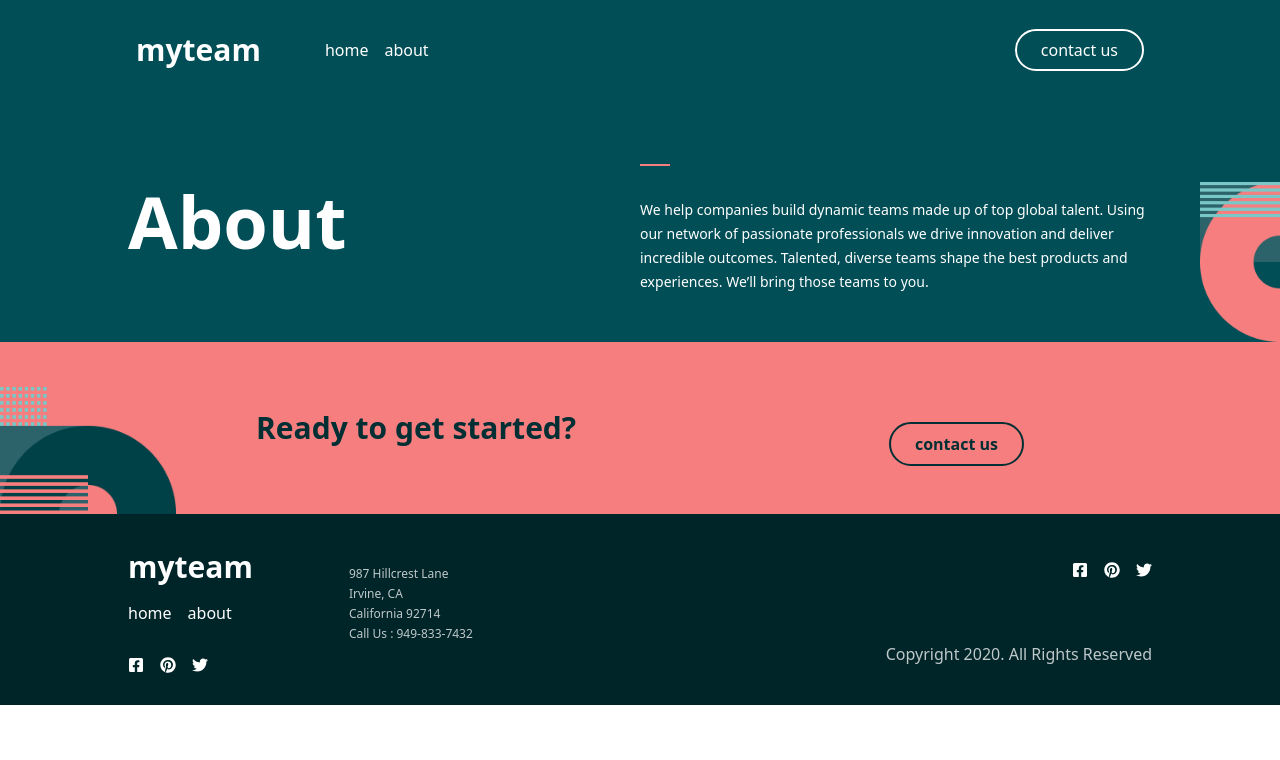
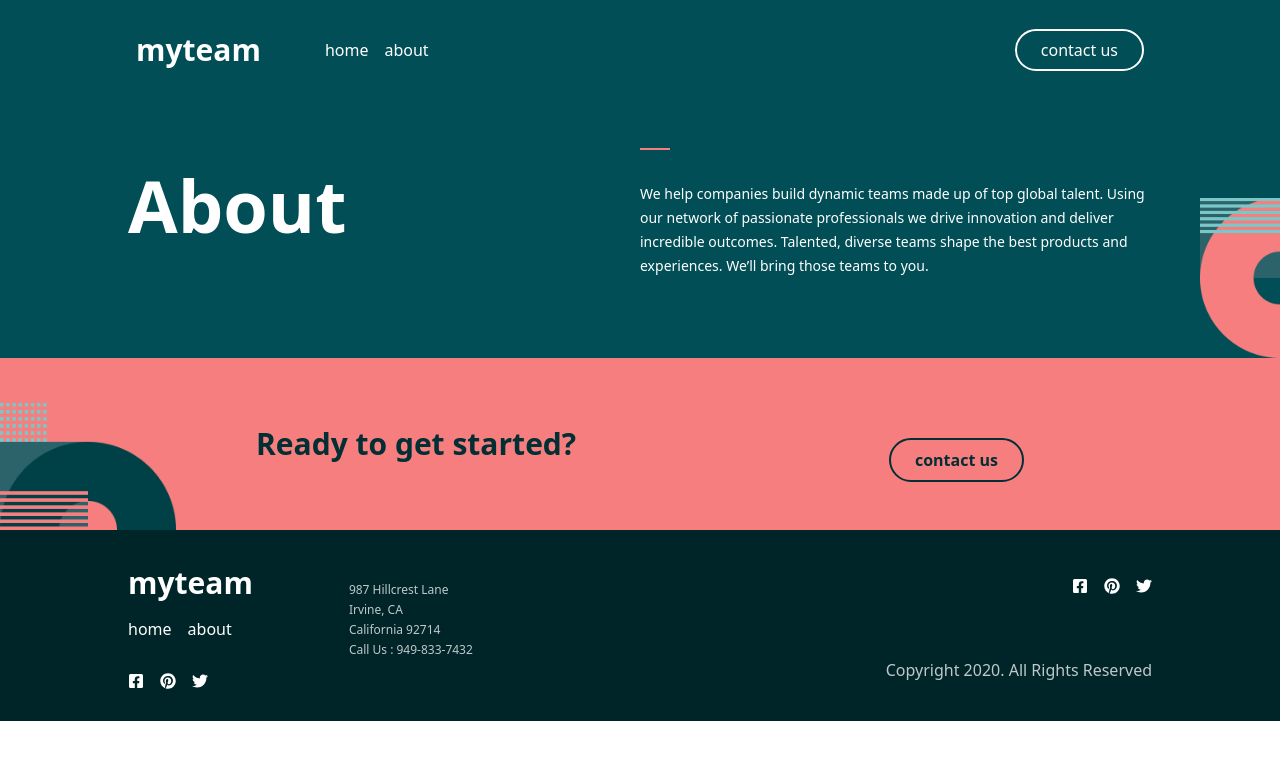
Before and after one commit to Deevyne99/myTeam-multipage, a React (Create React App) app in the folder team-multipage/: page /about in a window 1280 px wide. Shown: the top 760 px of the page. Built offline with nearby package versions, Linux system fonts and the light colour scheme.

Commit message:
made some adjustment

```diff
--- a/team-multipage/src/components/hero/AboutHero.js
+++ b/team-multipage/src/components/hero/AboutHero.js
@@ -5,8 +5,8 @@ import image3 from '../../assets/group-22.png'
 
 const AboutHero = () => {
   return (
-    <section className='relative bg-darkGreen py-12'>
-      <div className='flex flex-col text-center lg:text-left lg:flex-row mx-4 md:mx-20 space-y-4 lg:mx-32 lg:justify-between items-center  '>
+    <section className='relative bg-darkGreen py-8 '>
+      <div className='flex flex-col text-center lg:text-left lg:flex-row mx-4 md:mx-20 space-y-4 lg:mx-32 lg:justify-between items-center pb-12  '>
         <div>
           <h2
             data-testid='intro'
--- a/team-multipage/src/components/hero/HomeHero.js
+++ b/team-multipage/src/components/hero/HomeHero.js
@@ -4,8 +4,8 @@ import image2 from '../../assets/group-2.svg'
 
 const HomeHero = () => {
   return (
-    <section className='relative bg-darkGreen py-12 '>
-      <div className='flex flex-col text-center lg:text-left lg:flex-row mx-4 md:mx-20 lg:mx-32 lg:justify-between space-y-4 items-center  py-12  '>
+    <section className='relative bg-darkGreen  md:py-12 '>
+      <div className='flex flex-col text-center lg:text-left lg:flex-row mx-4 md:mx-20 lg:mx-32 lg:justify-between space-y-4 items-center  py-8 md:py-12 pb-20 '>
         <div className='lg:mb-16 '>
           <img
             className='hidden lg:flex absolute  left-0 w-20'
```
